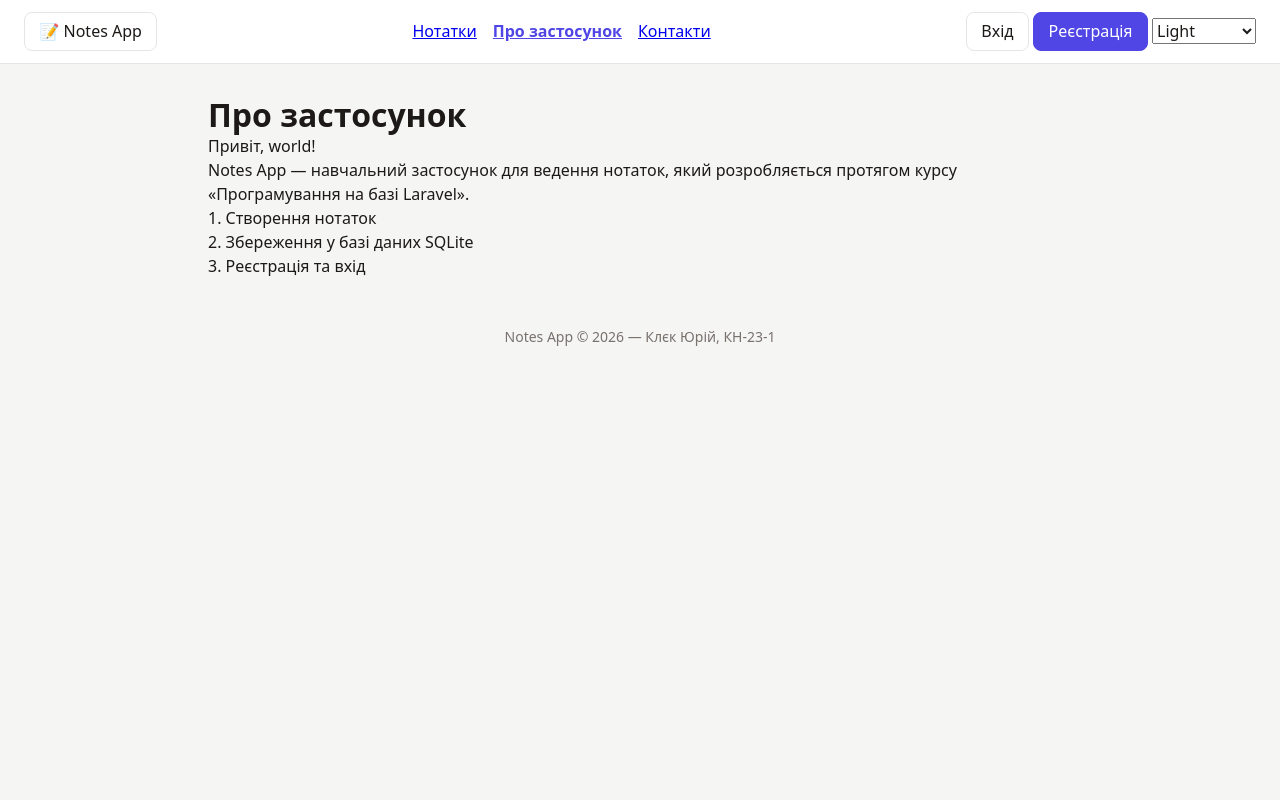
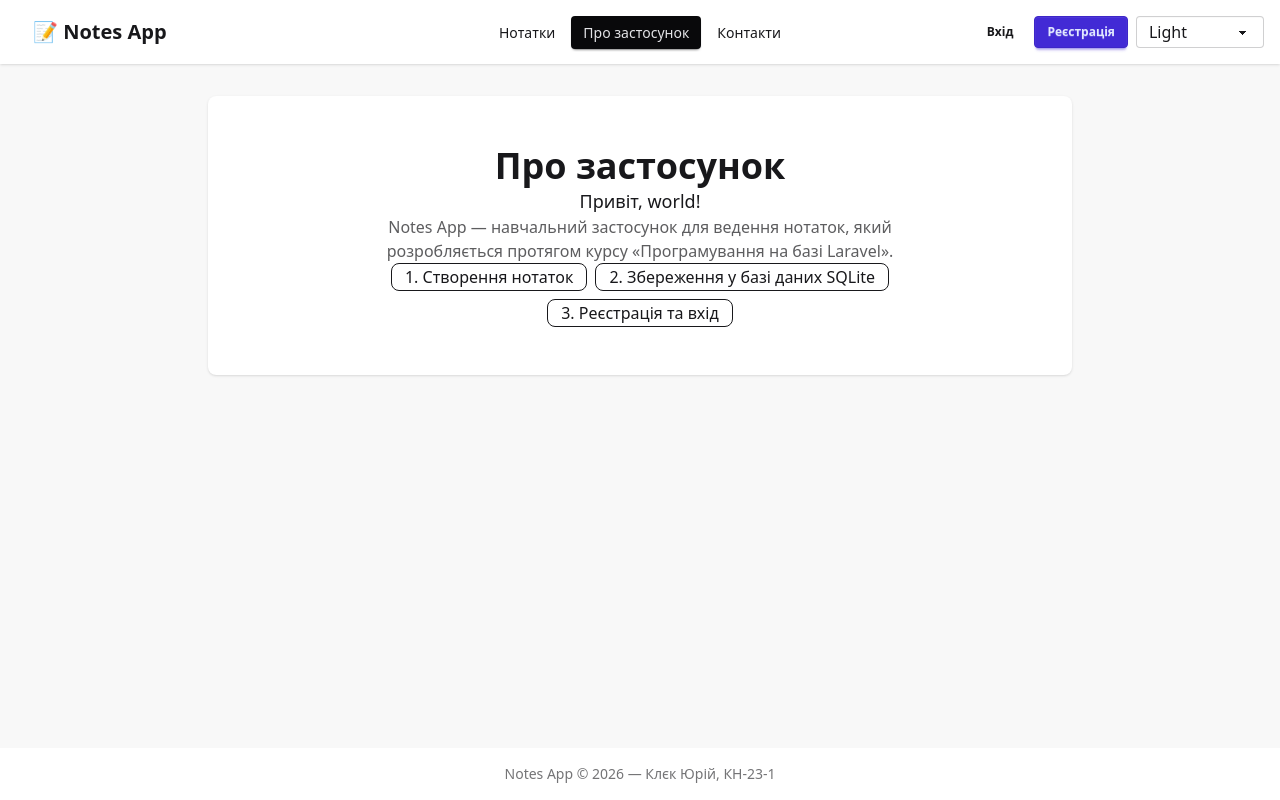
Before and after one commit to ykliek/notes-app, a Laravel app: page /about in a window 1280 px wide. Run offline with Laravel 12, Linux system fonts and the light colour scheme; style sheets or scripts are compiled from the project's sources.

Commit message:
Лекція 6: Tailwind + daisyUI знову увімкнено (плагін лише розкоментовано), reset.scss залишається першою точкою входу

```diff
--- a/resources/css/app.css
+++ b/resources/css/app.css
@@ -1,75 +1,12 @@
-/*
- * Tailwind-плагін у vite.config.js вимкнено, тому директиви
- * @import 'tailwindcss' та @plugin "daisyui" замінено звичайним CSS.
- * Базові відступи браузера прибирає reset.scss, який підключається першим.
- */
-:root {
-    --bg: #f5f5f4;
-    --fg: #1c1917;
-    --muted: #78716c;
-    --primary: #4f46e5;
-    --card: #ffffff;
-    --border: #e7e5e4;
+@import 'tailwindcss';
+@plugin "daisyui" {
+    themes: light --default, dark --prefersdark, cupcake, corporate, synthwave, nord;
 }
 
-body {
-    background: var(--bg);
-    color: var(--fg);
+@source '../../vendor/laravel/framework/src/Illuminate/Pagination/resources/views/*.blade.php';
+@source '../../storage/framework/views/*.php';
+
+@theme {
+    --font-sans: 'Instrument Sans', ui-sans-serif, system-ui, sans-serif, 'Apple Color Emoji', 'Segoe UI Emoji',
+        'Segoe UI Symbol', 'Noto Color Emoji';
 }
-
-.navbar {
-    display: flex;
-    align-items: center;
-    justify-content: space-between;
-    gap: 1rem;
-    padding: 0.75rem 1.5rem;
-    background: var(--card);
-    border-bottom: 1px solid var(--border);
-}
-
-.menu-horizontal {
-    display: flex;
-    gap: 1rem;
-}
-
-.menu-active {
-    font-weight: 700;
-    color: var(--primary);
-}
-
-main {
-    max-width: 56rem;
-    margin: 0 auto;
-    padding: 2rem 1rem;
-}
-
-.card {
-    background: var(--card);
-    border: 1px solid var(--border);
-    border-radius: 0.75rem;
-    padding: 1rem 1.25rem;
-    margin-bottom: 1rem;
-}
-
-.btn {
-    display: inline-block;
-    padding: 0.4rem 0.9rem;
-    border: 1px solid var(--border);
-    border-radius: 0.5rem;
-    background: var(--card);
-    text-decoration: none;
-    color: inherit;
-}
-
-.btn-primary {
-    background: var(--primary);
-    border-color: var(--primary);
-    color: #fff;
-}
-
-.footer {
-    text-align: center;
-    padding: 1rem;
-    color: var(--muted);
-    font-size: 0.875rem;
-}
--- a/vite.config.js
+++ b/vite.config.js
@@ -1,7 +1,7 @@
 import { defineConfig } from 'vite';
 import laravel from 'laravel-vite-plugin';
 import { bunny } from 'laravel-vite-plugin/fonts';
-// import tailwindcss from '@tailwindcss/vite';
+import tailwindcss from '@tailwindcss/vite';
 
 export default defineConfig({
     plugins: [
@@ -14,7 +14,7 @@ export default defineConfig({
                 }),
             ],
         }),
-        // tailwindcss(),
+        tailwindcss(),
     ],
     server: {
         watch: {
```
